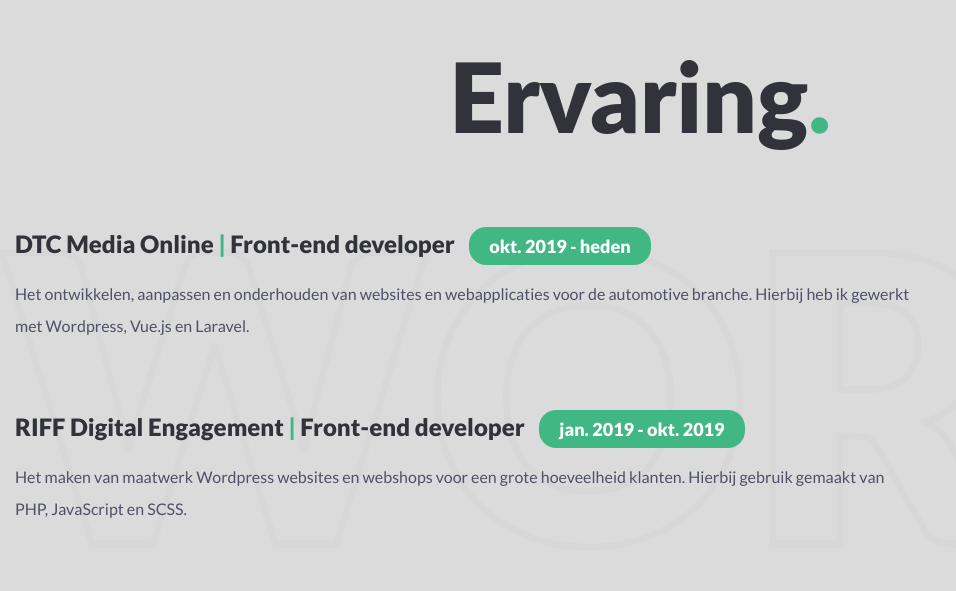
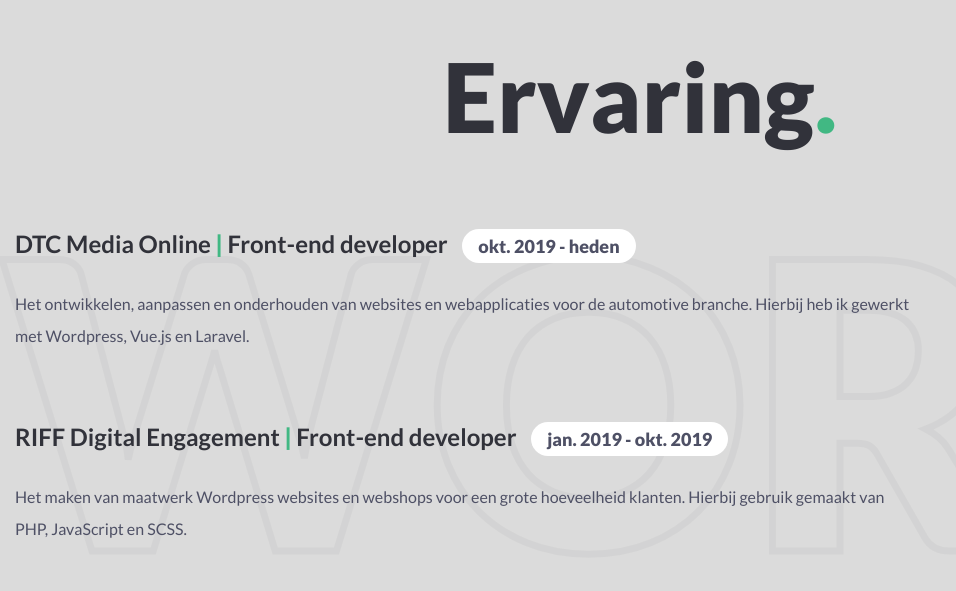
Before and after one commit to niels-bosman/nielsbosman.dev, a Vue app: page / in a window 1280 px wide. Shown: the part 1860-2451 px from the top of the page, without its empty margins (0-956 px from the left). Built offline with nearby package versions, Linux system fonts and the light colour scheme.

Commit message:
Small changes

```diff
--- a/public/index.html
+++ b/public/index.html
@@ -4,7 +4,7 @@
     <meta charset="utf-8">
     <meta http-equiv="X-UA-Compatible" content="IE=edge">
     <meta name="viewport" content="width=device-width, initial-scale=1, user-scalable=0">
-    <meta name="robots" content="index">
+    <meta name="robots" content="noindex, nofollow">
     <meta name="description" content="Online portfolio van Niels Bosman, een Webontwikkelaar en student HBO-ICT bij de HAN. Krijg hier een overzicht van mijn projecten, kennis en werkervaring.">
     <link rel="icon" href="<%= BASE_URL %>favicon.ico">
     <link rel="stylesheet" href="https://pro.fontawesome.com/releases/v5.10.0/css/all.css"
--- a/src/App.vue
+++ b/src/App.vue
@@ -76,7 +76,7 @@
   --color-dark-light: #{$color-canvas-light-1};
   --color-dark-lighter: #{$color-canvas-light-3};
 
-  --color-light-dark: #000000;
+  --color-light-dark: #{$color-canvas-dark-1};
 }
 
 ::selection {
@@ -86,13 +86,14 @@
 body {
   margin: 0;
   padding: 0;
+  max-width: 100vw;
+  overflow-x: hidden;
   -webkit-font-smoothing: antialiased;
   -moz-osx-font-smoothing: grayscale;
 }
 
 h1, h2, h3, h4, h5, h6 {
   word-wrap: break-word;
-  font-family: 'Lato Black', sans-serif;
   color: var(--color-dark);
   font-weight: 900;
 }
@@ -119,7 +120,7 @@
     color: transparent;
     transition: var(--base-transition-timing) var(--base-transition-motion) -webkit-text-stroke;
     will-change: color;
-    opacity: 1%;
+    opacity: 4%;
     -webkit-text-stroke: 7px var(--color-light-dark);
 
     @media (max-width: 900px) {
--- a/src/components/atoms/Tag.vue
+++ b/src/components/atoms/Tag.vue
@@ -11,14 +11,18 @@
 </script>
 
 <style scoped lang="scss">
+@import "../../assets/scss/mixins";
+
 aside {
+  @include fluidFontSize(16px, 18px);
   display: inline;
-  padding: 8px 20px;
-  background: var(--color-primary);
+  padding: 6px 16px;
+  background: var(--color-dark-light);
   border-radius: 17px;
-  font-size: 18px;
   font-weight: 900;
-  color: #FFF;
+  color: var(--color-light);
+  transition: var(--base-transition-timing) var(--base-transition-motion) background, color;
+  will-change: background, color;
 
   @media (max-width: 950px) {
     padding: 6px 16px;
--- a/src/components/template-parts/Experience.vue
+++ b/src/components/template-parts/Experience.vue
@@ -116,18 +116,22 @@
 }
 
 .item-title {
-  @include fluidFontSize(1.5em, 1.5em);
+  @include fluidFontSize(1.3em, 1.5em);
   color: var(--color-lightest);
-  font-weight: 900;
+  font-weight: 700;
   font-family: 'Lato', sans-serif;
-  margin: 0 0 20px 0;
+  margin: 0 0 30px 0;
   transition: var(--base-transition-timing) var(--base-transition-motion) color;
   will-change: color;
+
+  @media (max-width: 900px) {
+    margin: 0 0 15px 0;
+  }
 }
 
 article {
   line-height: 2;
-  font-size: 20px;
+  font-size: 18px;
   font-weight: 500;
   color: var(--color-light);
   max-width: 900px;
@@ -137,6 +141,10 @@
 
   @media (max-width: 1300px) {
     font-size: 16px;
+  }
+
+  p {
+    margin: 0;
   }
 }
 
```
